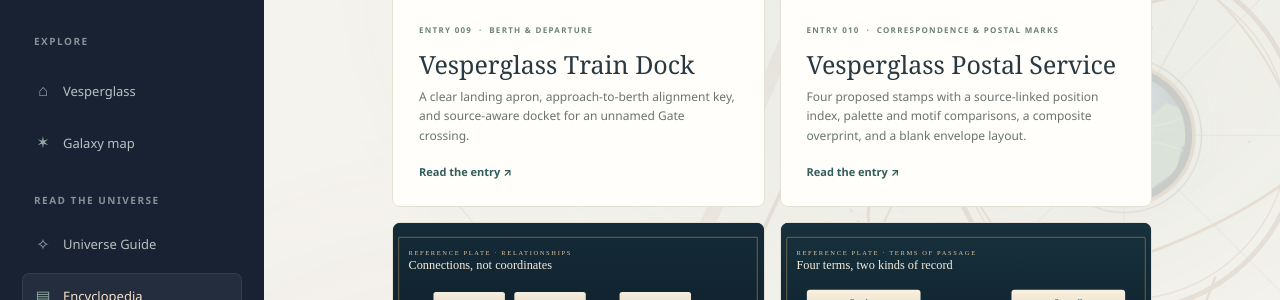
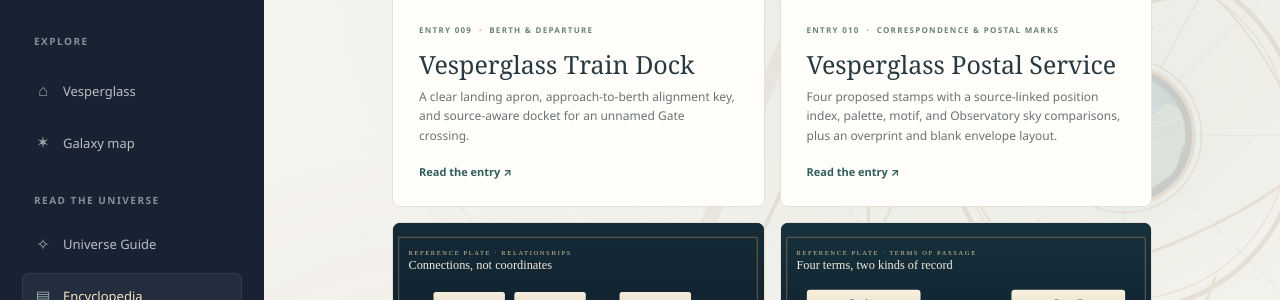
Before and after one commit to vesperglass/vesperglass.github.io, a Jekyll site: the page built from library.md, in a window 1280 px wide and 900 px high, scrolled down 2719 px. Shown: the part 172-472 px from the top of the window. Built offline with Jekyll 4.4.1, drawn with Linux system fonts in a browser that asks for light colours.

Commit message:
Compare Observatory stamp sky field

```diff
--- a/assets/site.js
+++ b/assets/site.js
@@ -13,7 +13,7 @@
     { title: "Star Archive", url: "/library/star-archive/", summary: "A reference room for knowledge of the sky, with a shelf-content boundary card and evidence matrix for the proposed Unfixed Meridian chart.", terms: "star archive books maps memory library shelves radial stacks central reading table chart cabinet shelf number collection titles subject division catalog Unfixed Meridian annotations uncertain reading unverified place evidence provenance source title scope maker compiler date coordinates" },
     { title: "The Vesperglass Gate", url: "/library/vesperglass-gate/", summary: "The detached Gate platform, pictured aperture, bloom account, and two contrasting proposed threshold recollections.", terms: "vesperglass gate portal transit galaxy ring aperture arch cutaway construction bloom opening crossing keeper traveler hush singing recollection threshold sound" },
     { title: "Vesperglass Train Dock", url: "/library/train-dock/", summary: "A clear landing apron, alongside berth, proposed approach-to-berth alignment key, and journey docket that separates departure, Gate bloom, and emergence from unrecorded itinerary details.", terms: "train dock berth station locomotive platform train journey docket departure crossing Gate bloom emergence passage itinerary date time passenger destination schedule duration cargo manifest route guide path alignment approach curve alongside offset orientation" },
-    { title: "Vesperglass Postal Service", url: "/library/postal-service/", summary: "Four proposed stamps with a source-linked position index, palette and motif comparisons, a composite overprint, and blank envelope layout.", terms: "postal service post postage stamp seal cancellation mark postmark mail correspondence letter envelope sender addressee Gate ring motif architectural source crown star bands perforation Foundry furnace circle mill sifting tray tempering resonance Observatory telescope dome stamp design plate position index upper left upper right lower left lower right layout arrangement sequence denomination date issue source folio cross-source palette color lineage teal blue brass gold parchment print stock material specification construction printing standard Workshop Compass Garden starflower floral motif flora emblem flower badge icon abstraction illustration Tideglass Vesperglass Sealed at the Gate overprint double ring four point star strokes blank envelope crossing" },
+    { title: "Vesperglass Postal Service", url: "/library/postal-service/", summary: "Four proposed stamps with a source-linked position index, palette and motif comparisons, and an Observatory sky-field note, plus an overprint and blank envelope layout.", terms: "postal service post postage stamp seal cancellation mark postmark mail correspondence letter envelope sender addressee Gate ring motif architectural source crown star bands perforation Foundry furnace circle mill sifting tray tempering resonance Observatory telescope dome stamp design plate position index upper left upper right lower left lower right layout arrangement sequence denomination date issue source folio cross-source palette color lineage teal blue brass gold parchment print stock material specification construction printing standard crescent moon starfield sky body galaxy decorative field celestial chart constellation phase orientation observation logbook date Workshop Compass Garden starflower floral motif flora emblem flower badge icon abstraction illustration Tideglass Vesperglass Sealed at the Gate overprint double ring four point star strokes blank envelope crossing" },
     { title: "Words of Passage", url: "/library/words-of-passage/", summary: "A reference to travel terms, the distinction between platforms and berth, and reader pronunciation cues.", terms: "stardust starwell gate bloom guide path passage train dock platform floating place berth alongside gate platform crossing route pronunciation how to say stress syllables Vesperglass Tideglass" }
   ];
   const dialog = document.getElementById("search-dialog");
--- a/library.md
+++ b/library.md
@@ -54,7 +54,7 @@ permalink: /library/
   </a>
   <a class="library-entry-card" href="{{ '/library/postal-service/' | relative_url }}">
     <span class="library-card-art"><img src="{{ '/assets/library/postal-stamp-collection.png' | relative_url }}" alt="Four proposed Vesperglass postage stamps depict the Gate, Observatory, Compass Garden, and Tideglass Foundry." loading="lazy"></span>
-    <span class="library-entry-copy"><span class="library-entry-number">ENTRY 010 &nbsp;·&nbsp; CORRESPONDENCE &amp; POSTAL MARKS</span><strong>Vesperglass Postal Service</strong><span>Four proposed stamps with a source-linked position index, palette and motif comparisons, a composite overprint, and a blank envelope layout.</span><span class="library-read">Read the entry <span aria-hidden="true">↗</span></span></span>
+    <span class="library-entry-copy"><span class="library-entry-number">ENTRY 010 &nbsp;·&nbsp; CORRESPONDENCE &amp; POSTAL MARKS</span><strong>Vesperglass Postal Service</strong><span>Four proposed stamps with a source-linked position index, palette, motif, and Observatory sky comparisons, plus an overprint and blank envelope layout.</span><span class="library-read">Read the entry <span aria-hidden="true">↗</span></span></span>
   </a>
   <a class="library-entry-card" href="{{ '/library/relationships/' | relative_url }}">
     <span class="library-card-art"><img src="{{ '/assets/library/relationships-plate.svg' | relative_url }}" alt="A diagram of recorded links among Vesperglass places, materials, and the Gate train." loading="lazy"></span>
```
Also changed, not shown: ENCYCLOPEDIA_BACKLOG.md (+3 -1 lines), library/changelog.md (+1 -0 lines), library/postal-service.md (+13 -0 lines).
